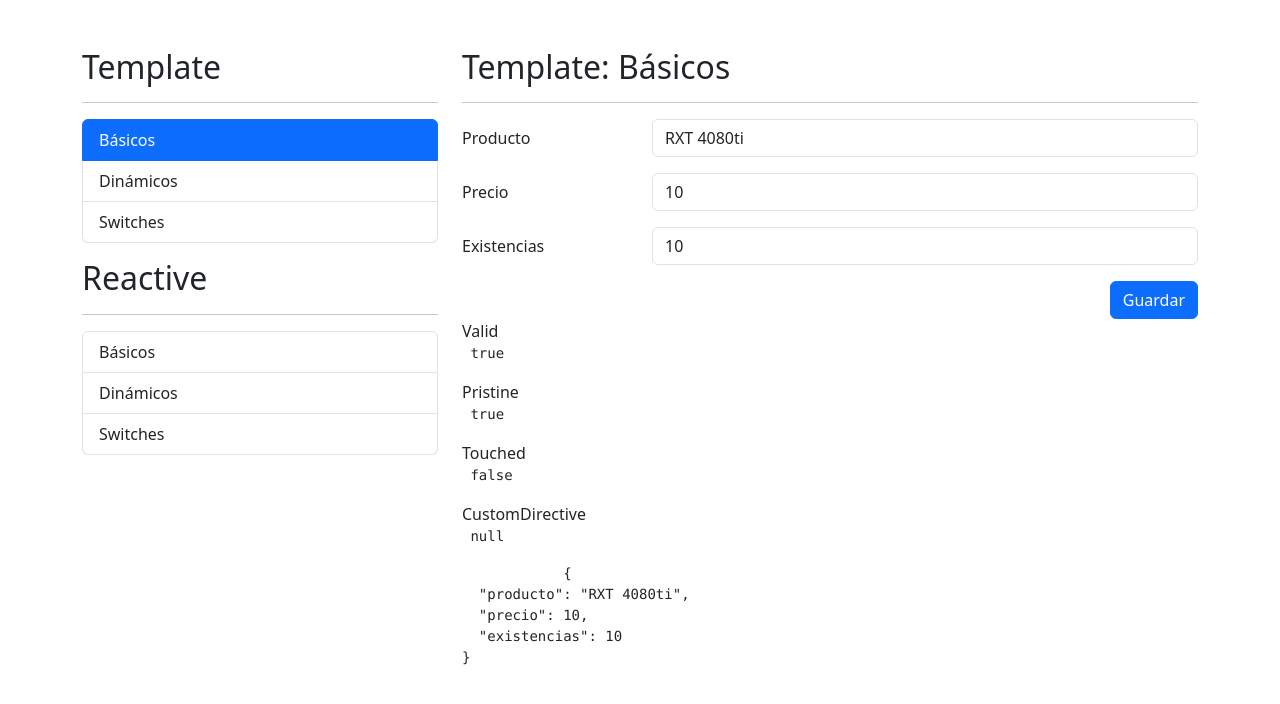
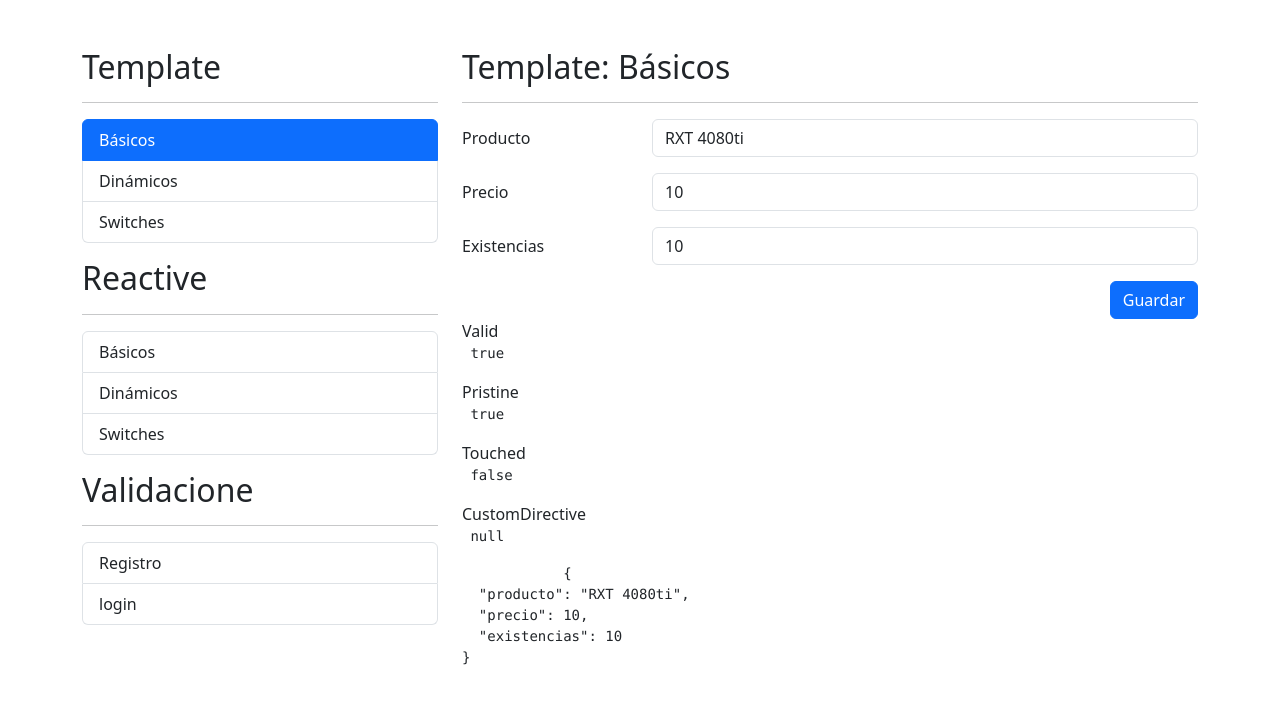
Before and after one commit to yoresroy/06-formulariosApp, an Angular app: page /template/basicos in a window 1280 px wide. Shown: the top 704 px of the page. Built offline with nearby package versions, Linux system fonts and the light colour scheme.

Commit message:
ADD - Modulos y rutas auth

```diff
--- a/src/app/app-routing.module.ts
+++ b/src/app/app-routing.module.ts
@@ -9,6 +9,10 @@
   {
     path: 'reactive',
     loadChildren: ()=> import('./reactive/reactive.module').then( m=> m.ReactiveModule),
+  },
+  {
+    path: 'auth',
+    loadChildren: ()=> import('./auth/auth.module').then( m=> m.AuthModule),
   },
   {
     path: '**',
--- /dev/null
+++ b/src/app/auth/pages/login/login.component.html
@@ -0,0 +1 @@
+<p>login works!</p>
--- /dev/null
+++ b/src/app/auth/pages/login/login.component.ts
@@ -0,0 +1,15 @@
+import { Component, OnInit } from '@angular/core';
+
+@Component({
+  selector: 'app-login',
+  templateUrl: './login.component.html',
+  styleUrls: ['./login.component.css']
+})
+export class LoginComponent implements OnInit {
+
+  constructor() { }
+
+  ngOnInit(): void {
+  }
+
+}
--- /dev/null
+++ b/src/app/auth/pages/registro/registro.component.html
@@ -0,0 +1 @@
+<p>registro works!</p>
--- /dev/null
+++ b/src/app/auth/pages/registro/registro.component.ts
@@ -0,0 +1,15 @@
+import { Component, OnInit } from '@angular/core';
+
+@Component({
+  selector: 'app-registro',
+  templateUrl: './registro.component.html',
+  styleUrls: ['./registro.component.css']
+})
+export class RegistroComponent implements OnInit {
+
+  constructor() { }
+
+  ngOnInit(): void {
+  }
+
+}
--- a/src/app/shared/sidemenu/sidemenu.component.html
+++ b/src/app/shared/sidemenu/sidemenu.component.html
@@ -23,3 +23,14 @@
         {{item.texto}}
     </li>
 </ul>
+
+<h2 class="mt-3">Validacione</h2>
+<hr>
+<ul class="list-group">
+    <li *ngFor="let item of authMenu"
+        class="list-group-item"
+        [routerLink]="[item.ruta]"
+        routerLinkActive="active">
+    {{item.texto}}
+    </li>
+</ul>
--- a/src/app/shared/sidemenu/sidemenu.component.ts
+++ b/src/app/shared/sidemenu/sidemenu.component.ts
@@ -42,4 +42,14 @@
     },
    ]
 
+   authMenu: MenuItem[] = [
+    {
+     texto: 'Registro',
+     ruta: './auth/registro'
+    },
+    {
+     texto: 'login',
+     ruta: './auth/login'
+    },
+   ]
 }
```
Also changed, not shown: src/app/auth/auth-routing.module.ts (added, +21 -0 lines), src/app/auth/auth.module.ts (added, +19 -0 lines), src/app/auth/pages/login/login.component.css (added), src/app/auth/pages/registro/registro.component.css (added), 2 other files (tests, documents, lock files or other folders).
